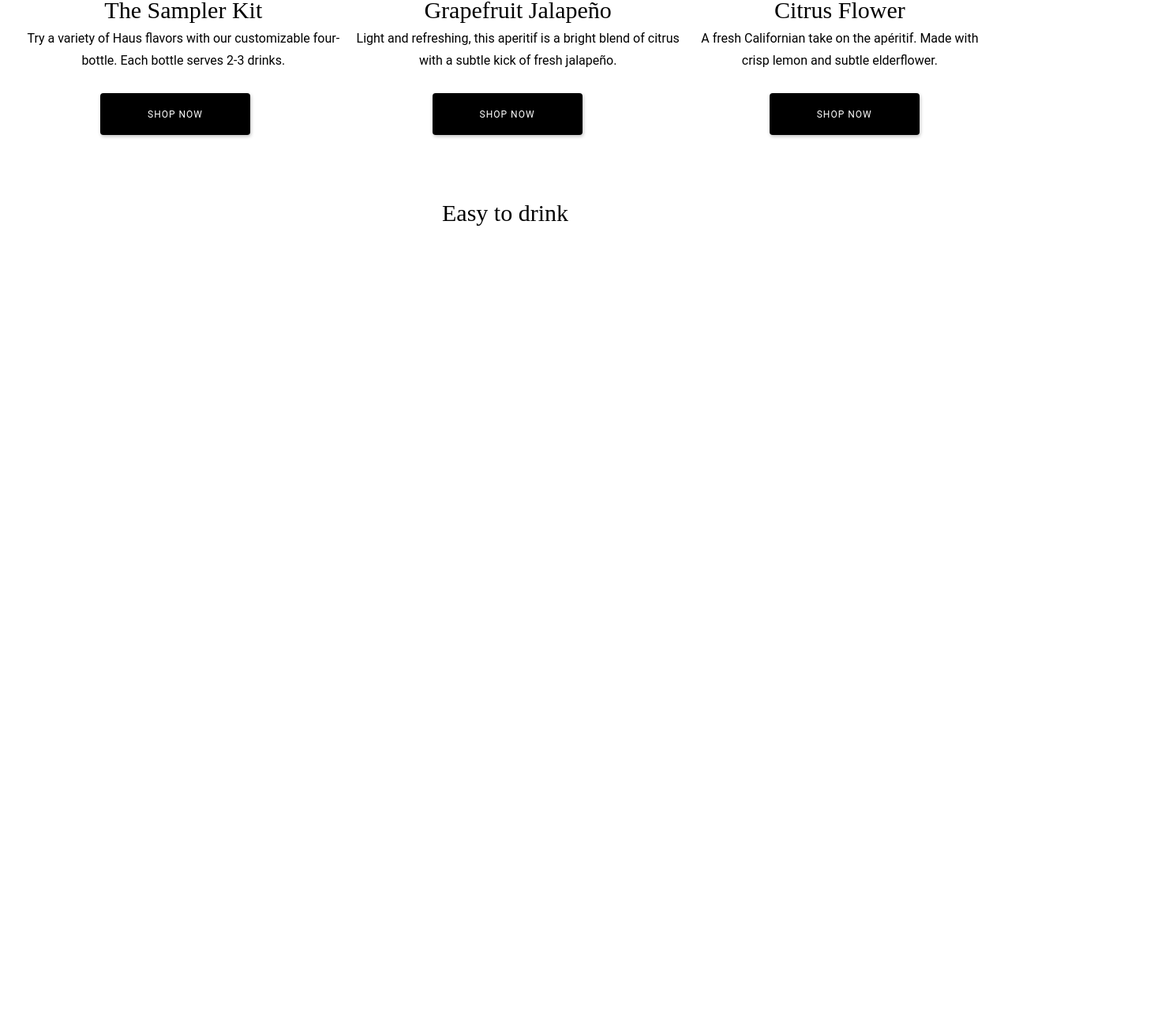
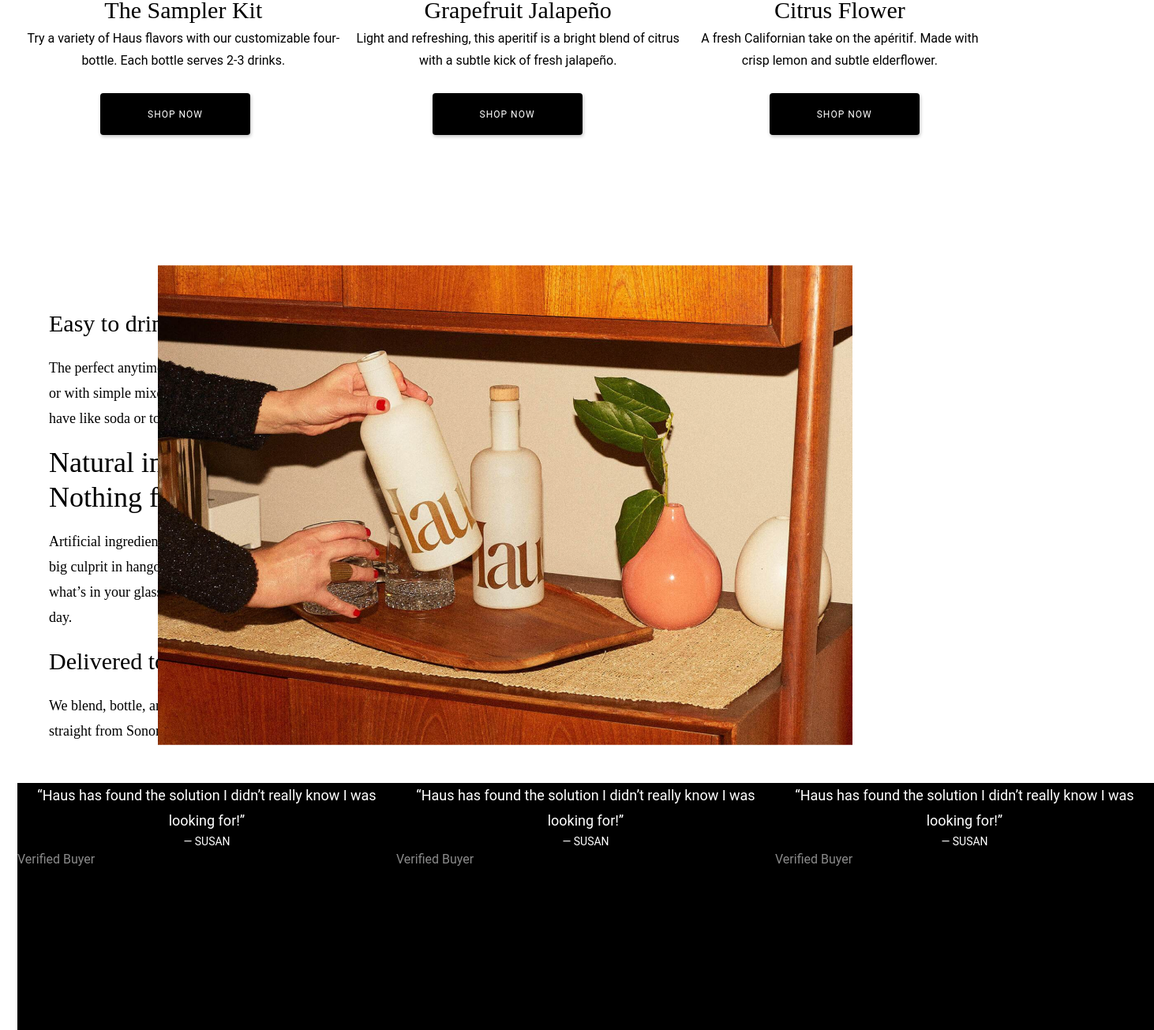
Before and after one commit to oxygen-001/lesson-of-11-with-X-and-Y, a plain HTML site: page index.html in a window 1280 px wide. Shown: the part 764-2069 px from the top of the page at 79% size, 1462 px wide, since content can reach past the window. Before the commit the page ends 1056 px from the top, so only its background shows below. Drawn offline with Linux system fonts and the light colour scheme.

Commit message:
sections

```diff
--- a/css/main.css
+++ b/css/main.css
@@ -13,6 +13,7 @@ ul {
   list-style: none;
 }
 
+/* Section 2Y */
 .Text-1 {
   position: absolute;
   width: 673px;
@@ -58,20 +59,19 @@ ul {
   margin-top: 300px;
 }
 
-h3 {
+.cards h3 {
   font-family: "Liberation Serif";
   font-style: normal;
   font-weight: 400;
   font-size: 30px;
   line-height: 44px;
-  /* identical to box height, or 147% */
 
   text-align: center;
 
   color: #000000;
 }
 
-p {
+.cards p {
   font-family: "Roboto";
   font-style: normal;
   font-weight: 400;
@@ -124,3 +124,133 @@ span {
   bottom: 585px;
   left: 575px;
 }
+
+/* Section 2Y */
+
+/* /* Section 4Y */
+
+.title-2 {
+  font-family: "Liberation Serif";
+  font-style: normal;
+  font-weight: 400;
+  font-size: 30px;
+  line-height: 44px;
+  /* identical to box height, or 147% */
+
+  color: #000000;
+}
+
+.Text-2 {
+  font-weight: 400;
+  font-size: 18px;
+  line-height: 32px;
+  /* or 178% */
+
+  color: #000000;
+}
+
+.title-3 {
+  font-weight: 400;
+  font-size: 36px;
+  line-height: 44px;
+  /* or 122% */
+
+  color: #000000;
+}
+
+.Text-3 {
+  font-weight: 400;
+  font-size: 18px;
+  line-height: 32px;
+  /* or 178% */
+
+  color: #000000;
+}
+
+.title-4 {
+  font-weight: 400;
+  font-size: 30px;
+  line-height: 44px;
+  /* identical to box height, or 147% */
+
+  color: #000000;
+}
+
+.Text-4 {
+  font-weight: 400;
+  font-size: 18px;
+  line-height: 32px;
+  /* or 178% */
+
+  color: #000000;
+}
+
+.image-3 {
+  position: absolute;
+  top: 1100px;
+  right: 200px;
+}
+
+.section-4 {
+  margin-top: 140px;
+  margin-left: 40px;
+}
+
+/* /* Section 4Y */
+
+/* /* Section 5Y */
+.section-5 {
+  background-color: #000000;
+  width: 1440px;
+  height: 313px;
+  margin-top: 50px;
+  display: flex;
+  justify-content: space-around;
+}
+
+.Text-5 {
+  font-family: "Roboto";
+  font-style: normal;
+  font-weight: 400;
+  font-size: 18px;
+  line-height: 32px;
+  text-align: center;
+  /* or 178% */
+
+  color: #ffffff;
+}
+
+.susan {
+  font-family: "Roboto";
+  font-style: normal;
+  font-weight: 400;
+  font-size: 14px;
+  line-height: 21px;
+  /* identical to box height, or 150% */
+
+  text-align: center;
+  text-transform: uppercase;
+
+  color: #ffffff;
+}
+
+.Navigations {
+  display: flex;
+  justify-content: space-around;
+}
+
+.section-5 a {
+  font-family: "Roboto";
+  font-style: normal;
+  font-weight: 400;
+  font-size: 16px;
+  line-height: 24px;
+  text-decoration: none;
+
+  text-align: center;
+  text-transform: capitalize;
+
+  color: #8a8a8a;
+}
+
+/* /* Section 5Y */
--- a/index.html
+++ b/index.html
@@ -5,7 +5,7 @@
     <meta http-equiv="X-UA-Compatible" content="IE=edge" />
     <meta name="viewport" content="width=device-width, initial-scale=1.0" />
     <title>Document</title>
-    <link rel="stylesheet" href="./css/main.css">
+    <link rel="stylesheet" href="./css/main.css" />
   </head>
   <body>
     <!-- Section 2Y -->
@@ -16,37 +16,105 @@
         <div>
           <ul class="cards">
             <li>
-                    <img src="./img/Rectangle.png" alt="img">
+              <img src="./img/Rectangle.png" alt="img" />
               <h3>The Sampler Kit</h3>
-                    <p>Try a variety of Haus flavors with our customizable four-bottle. Each bottle serves 2-3 drinks.</p>
+              <p>
+                Try a variety of Haus flavors with our customizable four-bottle.
+                Each bottle serves 2-3 drinks.
+              </p>
               <button><span>Shop now</span></button>
             </li>
             <li>
-                    <img src="./img/Rectangle (1).png" alt="img">
+              <img src="./img/Rectangle (1).png" alt="img" />
               <h3>Grapefruit Jalapeño</h3>
-                    <p>Light and refreshing, this aperitif is a bright blend of citrus with a subtle kick of fresh jalapeño.</p>
+              <p>
+                Light and refreshing, this aperitif is a bright blend of citrus
+                with a subtle kick of fresh jalapeño.
+              </p>
               <button><span>Shop now</span></button>
             </li>
             <li>
-                    <img src="./img/Rectangle (2).png" alt="img">
+              <img src="./img/Rectangle (2).png" alt="img" />
               <h3>Citrus Flower</h3>
-                    <p>A fresh Californian take on the apéritif. Made with crisp lemon and subtle elderflower.</p>
+              <p>
+                A fresh Californian take on the apéritif. Made with crisp lemon
+                and subtle elderflower.
+              </p>
               <button><span>Shop now</span></button>
             </li>
           </ul>
-            <img src="./img/Frame (1).png" class="image-1" alt="img">
-            <img src="./img/Frame.png" class="image-2" alt="img">
+          <img src="./img/Frame (1).png" class="image-1" alt="img" />
+          <img src="./img/Frame.png" class="image-2" alt="img" />
         </div>
       </div>
     </section>
     <!-- Section 2Y -->
     <!-- Section 4Y -->
     <section class="container">
-        <div>
-            <h3>Easy to drink</h3>
+      <div class="section-4">
+        <h3 class="title-2">Easy to drink</h3>
+        <br />
+        <p class="Text-2">
+          The perfect anytime drink, sip Haus on its own <br />
+          or with simple mixers you probably already <br />
+          have like soda or tonic.
+        </p>
+        <br />
+        <h2 class="title-3">
+          Natural ingredients. <br />
+          Nothing fake.
+        </h2>
+        <br />
+        <p class="Text-3">
+          Artificial ingredients and refined sugars are a <br />
+          big culprit in hangovers. Feel good about <br />
+          what’s in your glass that night — and the next <br />
+          day.
+        </p>
+        <br />
+        <h2 class="title-4">Delivered to your door</h2>
+        <br />
+        <p class="Text-4">
+          We blend, bottle, and ship our products <br />
+          straight from Sonoma, CA to your doorstep.
+        </p>
+
+        <img src="./img/Rectangle-5.png" class="image-3" alt="img" />
       </div>
-
     </section>
     <!-- Section 4Y -->
+    <!-- Section 5Y -->
+    <section class="container">
+      <div class="section-5">
+        <ul class="Navigations">
+          <li>
+            <p class="Text-5">
+              “Haus has found the solution I didn’t really know I was looking
+              for!”
+            </p>
+            <p class="susan">— Susan</p>
+            <a class="buyer" href="#">verified buyer</a>
+          </li>
+          <li>
+            <p class="Text-5">
+              “Haus has found the solution I didn’t really know I was looking
+              for!”
+            </p>
+            <p class="susan">— Susan</p>
+            <a class="buyer" href="#">verified buyer</a>
+          </li>
+          <li>
+            <p class="Text-5">
+              “Haus has found the solution I didn’t really know I was looking
+              for!”
+            </p>
+            <p class="susan">— Susan</p>
+            <a class="buyer" href="#">verified buyer</a>
+          </li>
+        </ul>
+      </div>
+    </section>
+
+    <!-- Section 5Y -->
   </body>
 </html>
```
Also changed, not shown: img/Rectangle-5.png (added). Lines whose indentation alone changed are shown as unchanged.
